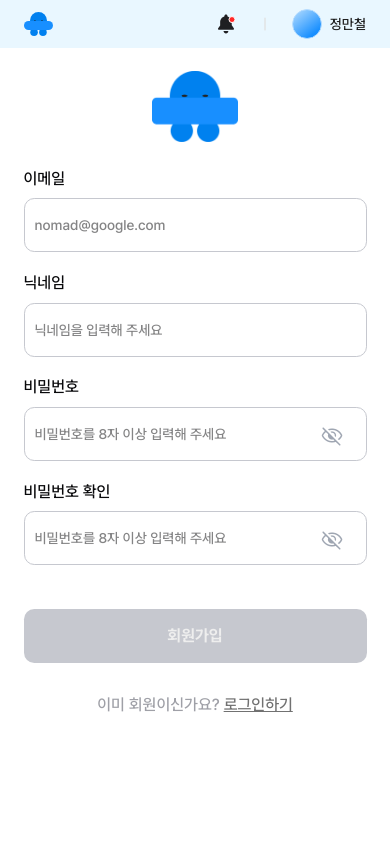
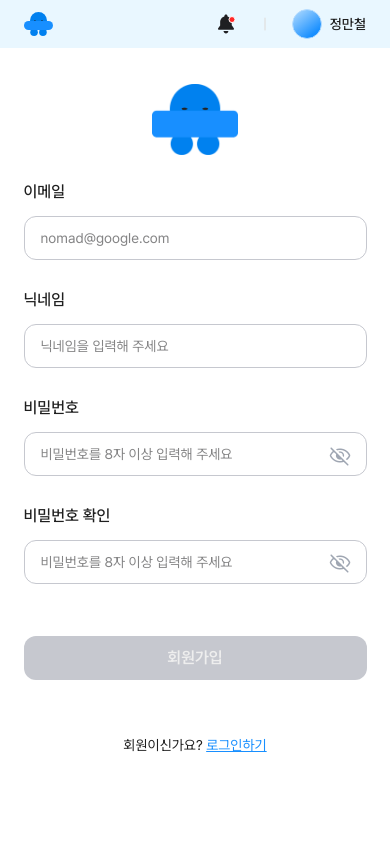
Before and after one commit to codeit-team6/nomadia, a Next.js app: page /signup in a window 390 px wide. Shown: the top 844 px of the page. Built offline with nearby package versions, Linux system fonts and the light colour scheme; no server answers.

Commit message:
💄 Style: 로그인, 회원가입 UI 수정
- 인풋창 높이
- 글자색 변경
- 패딩, 라운드 수정
- 폼 공통컴포넌트 반응형 반영

```diff
--- a/src/app/(auth)/login/page.tsx
+++ b/src/app/(auth)/login/page.tsx
@@ -5,7 +5,7 @@ import { LoginForm } from '@/features/auth/login/components/LoginForm';
 
 const Login = () => {
   return (
-    <div className="mx-6 mt-9 mb-10 flex w-full max-w-[343px] flex-col items-center md:max-w-[460px]">
+    <div className="mx-6 mt-[3.6rem] mb-10 flex w-full max-w-[343px] flex-col items-center md:mt-[10rem] md:max-w-[460px]">
       <Image
         src="/images/icons/logo-desktop.png"
         alt="Signup logo image"
@@ -16,15 +16,17 @@ const Login = () => {
 
       <LoginForm />
 
-      <p className="txt-16-medium mt-4 mb-12 text-gray-400">
+      <div className="flex w-full justify-center gap-20">
+        <p className="mt-4 mb-12 text-[1.4rem] text-gray-950 md:text-[1.6rem]">
           아직 계정이 없으신가요?{' '}
           <Link
             href="/signup"
-          className="text-main txt-16-medium cursor-pointer underline"
+            className="text-main cursor-pointer text-[1.4rem] underline md:text-[1.6rem]"
           >
             가입하기
           </Link>
         </p>
+      </div>
 
       <div className="my-6 flex w-full items-center">
         <hr className="border-main flex-1" />
--- a/src/app/(auth)/signup/page.tsx
+++ b/src/app/(auth)/signup/page.tsx
@@ -5,7 +5,7 @@ import { SignupForm } from '@/features/auth/signup/components/SignupForm';
 
 const Signup = () => {
   return (
-    <div className="mx-6 mt-9 mb-10 flex w-full max-w-[343px] flex-col items-center md:mt-[100px] md:max-w-[460px]">
+    <div className="mx-6 mt-[3.6rem] mb-10 flex w-full max-w-[343px] flex-col items-center md:mt-[10rem] md:max-w-[460px]">
       <Image
         src="/images/icons/logo-desktop.png"
         alt="Signup logo image"
@@ -16,9 +16,12 @@ const Signup = () => {
 
       <SignupForm />
 
-      <p className="txt-16-medium my-6 text-gray-400">
-        이미 회원이신가요?{'  '}
-        <Link href="/login" className="cursor-pointer text-gray-600 underline">
+      <p className="my-[4rem] text-[1.4rem] text-gray-950 md:text-[1.6rem]">
+        회원이신가요?{'  '}
+        <Link
+          href="/login"
+          className="text-main cursor-pointer text-[1.4rem] underline md:text-[1.6rem]"
+        >
           로그인하기
         </Link>
       </p>
--- a/src/features/auth/login/components/LoginForm.tsx
+++ b/src/features/auth/login/components/LoginForm.tsx
@@ -64,9 +64,9 @@ export const LoginForm = () => {
       <button
         type="submit"
         disabled={isSubmitting || !isValid}
-        className={`txt-16-bold mt-10 h-[54px] w-full cursor-pointer rounded-xl text-gray-50 transition-colors ${isValid ? 'bg-main hover:bg-blue-500' : 'bg-gray-200'} `}
+        className={`mt-10 h-[4.4rem] w-full cursor-pointer rounded-[1.2rem] text-[1.6rem] font-semibold text-gray-50 transition-colors md:h-[4.8rem] ${isValid ? 'bg-main hover:bg-blue-500' : 'bg-gray-200'} `}
       >
-        {isSubmitting ? '로그인 중 ...' : '로그인'}
+        로그인
       </button>
     </form>
   );
--- a/src/features/auth/signup/components/SignupForm.tsx
+++ b/src/features/auth/signup/components/SignupForm.tsx
@@ -74,9 +74,9 @@ export const SignupForm = () => {
       <button
         type="submit"
         disabled={isSubmitting || !isValid}
-        className={`txt-16-bold mt-10 h-[54px] w-full cursor-pointer rounded-xl text-gray-50 transition-colors ${isValid ? 'bg-main hover:bg-blue-500' : 'bg-gray-200'} `}
+        className={`mt-10 h-[4.4rem] w-full cursor-pointer rounded-[1.2rem] text-[1.6rem] font-semibold text-gray-50 transition-colors md:h-[4.8rem] ${isValid ? 'bg-main hover:bg-blue-500' : 'bg-gray-200'} `}
       >
-        {isSubmitting ? '가입 중 ...' : '회원가입'}
+        회원가입
       </button>
     </form>
   );
--- a/src/shared/components/form-input/form-input.tsx
+++ b/src/shared/components/form-input/form-input.tsx
@@ -35,8 +35,8 @@ export const FormInput = <T extends FieldValues>({
   const [showPassword, setShowPassword] = useState(false);
   const isPasswordField = rest.type === 'password';
   return (
-    <div className="mb-6 flex flex-col">
-      <label htmlFor={name} className="txt-16-medium mb-3">
+    <div className="mb-[2.4rem] flex flex-col">
+      <label htmlFor={name} className="txt-16-medium mb-[1.2rem] text-gray-950">
         {label}
       </label>
       <div className="relative">
@@ -47,7 +47,7 @@ export const FormInput = <T extends FieldValues>({
             isPasswordField ? (showPassword ? 'text' : 'password') : rest.type
           }
           {...register(name)} // type, placeholder 등을 여기에 적용
-          className={`txt-14-medium mb-1.5 h-[54px] w-full rounded-xl border px-4 ${
+          className={`mb-1.5 h-[4.4rem] w-full rounded-[1.2rem] border px-[1.6rem] text-[1.4rem] md:h-[4.8rem] md:text-[1.6rem] ${
             error ? 'border-red-500' : 'border-gray-200'
           } `}
         />
@@ -55,7 +55,7 @@ export const FormInput = <T extends FieldValues>({
           <button
             type="button"
             onClick={() => setShowPassword(!showPassword)}
-            className="absolute inset-y-0 right-6 flex items-center pr-3"
+            className="absolute inset-y-0 right-3 flex items-center pr-3"
           >
             {showPassword ? (
               <Image
```
Lines whose indentation alone changed are shown as unchanged.
